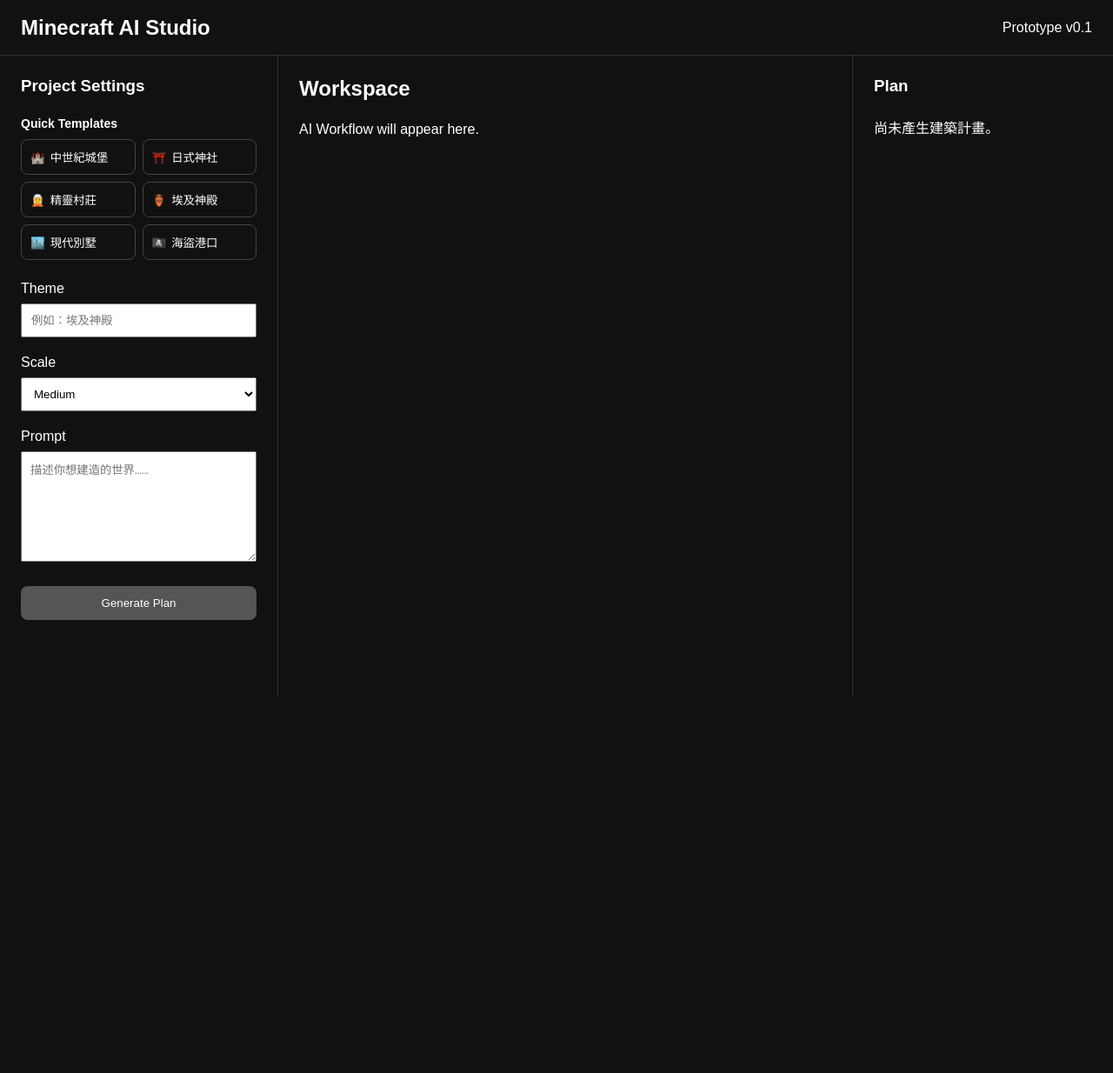
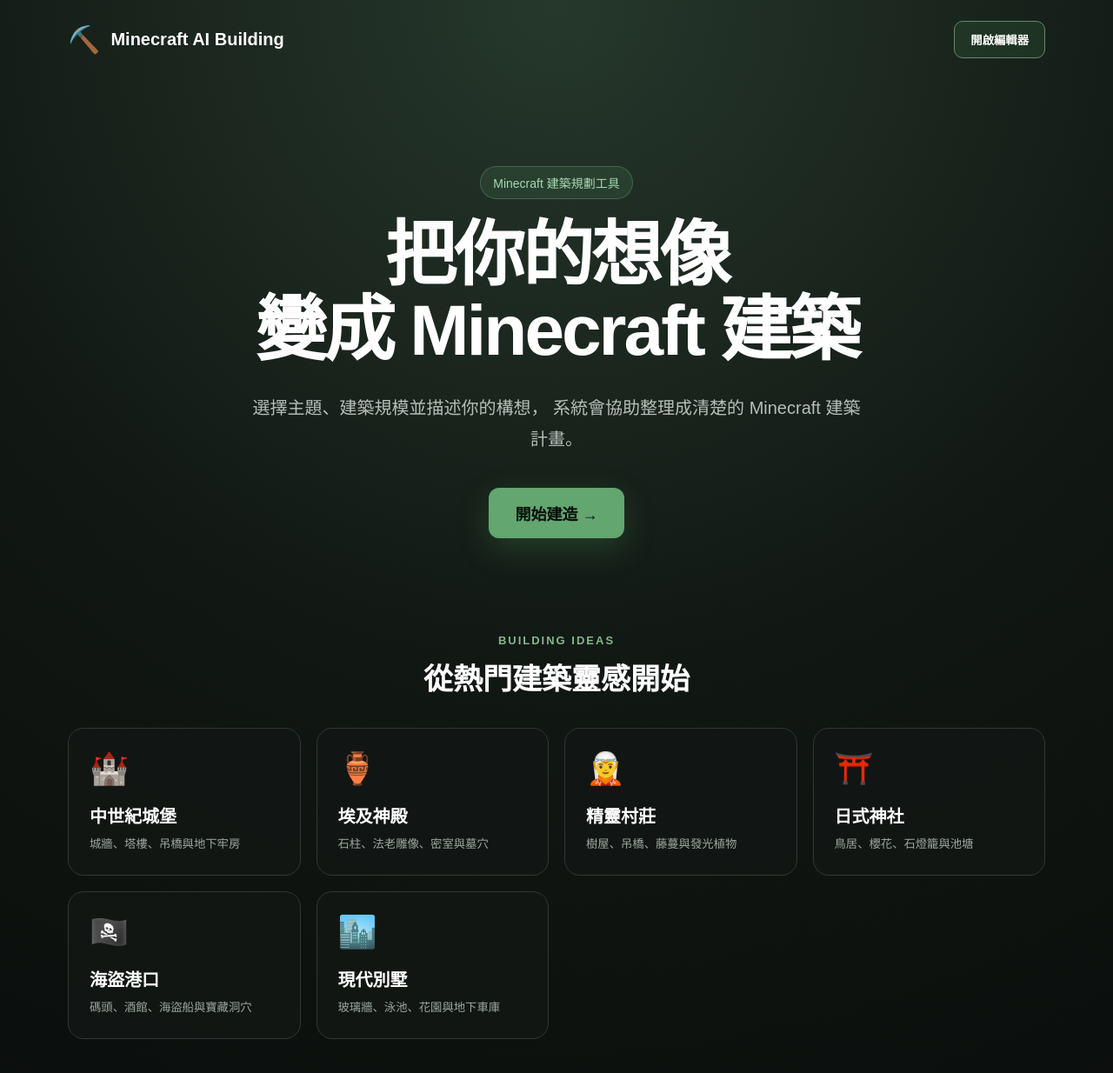
Before and after one commit to ishowtw168/MinecraftAI_Building, a Next.js app in the folder apps/web/: page / in a window 1280 px wide. Shown: the top 1234 px of the page at 87% size. Before the commit the page ends 800 px from the top, so only its background shows below. Built offline with nearby package versions, Linux system fonts and the light colour scheme.

Commit message:
feat: add landing page

```diff
--- a/apps/web/app/page.tsx
+++ b/apps/web/app/page.tsx
@@ -7,7 +7,41 @@
 import PlanPanel from "@/components/PlanPanel";
 import type { ProjectData } from "@/types/project";
 
+const templates = [
+  {
+    icon: "🏰",
+    name: "中世紀城堡",
+    description: "城牆、塔樓、吊橋與地下牢房",
+  },
+  {
+    icon: "🏺",
+    name: "埃及神殿",
+    description: "石柱、法老雕像、密室與墓穴",
+  },
+  {
+    icon: "🧝",
+    name: "精靈村莊",
+    description: "樹屋、吊橋、藤蔓與發光植物",
+  },
+  {
+    icon: "⛩️",
+    name: "日式神社",
+    description: "鳥居、櫻花、石燈籠與池塘",
+  },
+  {
+    icon: "🏴‍☠️",
+    name: "海盜港口",
+    description: "碼頭、酒館、海盜船與寶藏洞穴",
+  },
+  {
+    icon: "🏙️",
+    name: "現代別墅",
+    description: "玻璃牆、泳池、花園與地下車庫",
+  },
+];
+
 export default function HomePage() {
+  const [isEditorOpen, setIsEditorOpen] = useState(false);
   const [project, setProject] = useState<ProjectData | null>(null);
 
   async function handleGenerate(data: ProjectData) {
@@ -21,17 +55,17 @@
 
     const result = await response.json();
 
-  console.log(result);
-
     setProject(result.received);
   }
 
+  if (isEditorOpen) {
     return (
       <div
         style={{
           minHeight: "100vh",
           display: "flex",
           flexDirection: "column",
+          background: "#0d0f0e",
         }}
       >
         <Header />
@@ -40,6 +74,7 @@
           style={{
             flex: 1,
             display: "flex",
+            minHeight: 0,
           }}
         >
           <Sidebar onGenerate={handleGenerate} />
@@ -49,3 +84,264 @@
       </div>
     );
   }
+
+  return (
+    <main
+      style={{
+        minHeight: "100vh",
+        background:
+          "radial-gradient(circle at top, #26382c 0%, #111713 45%, #080a09 100%)",
+        color: "white",
+      }}
+    >
+      <nav
+        style={{
+          maxWidth: 1180,
+          margin: "0 auto",
+          padding: "24px 28px",
+          display: "flex",
+          alignItems: "center",
+          justifyContent: "space-between",
+        }}
+      >
+        <div
+          style={{
+            display: "flex",
+            alignItems: "center",
+            gap: 12,
+            fontWeight: 800,
+            fontSize: 20,
+          }}
+        >
+          <span style={{ fontSize: 30 }}>⛏️</span>
+          Minecraft AI Building
+        </div>
+
+        <button
+          type="button"
+          onClick={() => setIsEditorOpen(true)}
+          style={{
+            padding: "11px 18px",
+            border: "1px solid #5e8d68",
+            borderRadius: 10,
+            background: "rgba(55, 105, 66, 0.25)",
+            color: "white",
+            fontWeight: 700,
+            cursor: "pointer",
+          }}
+        >
+          開啟編輯器
+        </button>
+      </nav>
+
+      <section
+        style={{
+          maxWidth: 1000,
+          margin: "0 auto",
+          padding: "100px 28px 80px",
+          textAlign: "center",
+        }}
+      >
+        <div
+          style={{
+            display: "inline-block",
+            marginBottom: 22,
+            padding: "8px 14px",
+            borderRadius: 999,
+            background: "rgba(89, 148, 101, 0.16)",
+            border: "1px solid rgba(116, 177, 127, 0.35)",
+            color: "#a9d8b1",
+            fontSize: 14,
+          }}
+        >
+          Minecraft 建築規劃工具
+        </div>
+
+        <h1
+          style={{
+            margin: 0,
+            fontSize: "clamp(44px, 8vw, 82px)",
+            lineHeight: 1.05,
+            letterSpacing: -3,
+          }}
+        >
+          把你的想像
+          <br />
+          變成 Minecraft 建築
+        </h1>
+
+        <p
+          style={{
+            maxWidth: 700,
+            margin: "28px auto 0",
+            color: "#b7beb9",
+            fontSize: 20,
+            lineHeight: 1.8,
+          }}
+        >
+          選擇主題、建築規模並描述你的構想，
+          系統會協助整理成清楚的 Minecraft 建築計畫。
+        </p>
+
+        <button
+          type="button"
+          onClick={() => setIsEditorOpen(true)}
+          style={{
+            marginTop: 38,
+            padding: "16px 30px",
+            border: "none",
+            borderRadius: 12,
+            background: "#63a66f",
+            color: "#081009",
+            fontSize: 18,
+            fontWeight: 800,
+            cursor: "pointer",
+            boxShadow: "0 12px 35px rgba(71, 139, 84, 0.3)",
+          }}
+        >
+          開始建造 →
+        </button>
+      </section>
+
+      <section
+        style={{
+          maxWidth: 1180,
+          margin: "0 auto",
+          padding: "30px 28px 100px",
+        }}
+      >
+        <div style={{ textAlign: "center", marginBottom: 34 }}>
+          <p
+            style={{
+              margin: 0,
+              color: "#83b88d",
+              fontWeight: 700,
+              letterSpacing: 2,
+              fontSize: 13,
+            }}
+          >
+            BUILDING IDEAS
+          </p>
+
+          <h2
+            style={{
+              margin: "10px 0 0",
+              fontSize: 34,
+            }}
+          >
+            從熱門建築靈感開始
+          </h2>
+        </div>
+
+        <div
+          style={{
+            display: "grid",
+            gridTemplateColumns: "repeat(auto-fit, minmax(240px, 1fr))",
+            gap: 18,
+          }}
+        >
+          {templates.map((template) => (
+            <button
+              key={template.name}
+              type="button"
+              onClick={() => setIsEditorOpen(true)}
+              style={{
+                minHeight: 170,
+                padding: 24,
+                textAlign: "left",
+                border: "1px solid #303a33",
+                borderRadius: 18,
+                background: "rgba(18, 23, 20, 0.85)",
+                color: "white",
+                cursor: "pointer",
+              }}
+            >
+              <div style={{ fontSize: 36 }}>{template.icon}</div>
+
+              <h3
+                style={{
+                  margin: "18px 0 8px",
+                  fontSize: 20,
+                }}
+              >
+                {template.name}
+              </h3>
+
+              <p
+                style={{
+                  margin: 0,
+                  color: "#9da7a0",
+                  lineHeight: 1.6,
+                }}
+              >
+                {template.description}
+              </p>
+            </button>
+          ))}
+        </div>
+      </section>
+
+      <section
+        style={{
+          borderTop: "1px solid #252c27",
+          borderBottom: "1px solid #252c27",
+          background: "rgba(10, 13, 11, 0.75)",
+        }}
+      >
+        <div
+          style={{
+            maxWidth: 1100,
+            margin: "0 auto",
+            padding: "70px 28px",
+            display: "grid",
+            gridTemplateColumns: "repeat(auto-fit, minmax(220px, 1fr))",
+            gap: 24,
+          }}
+        >
+          {[
+            {
+              icon: "💡",
+              title: "輸入建築構想",
+              text: "描述主題、場景、設施與希望呈現的氣氛。",
+            },
+            {
+              icon: "📐",
+              title: "設定規模",
+              text: "選擇小型、中型或大型建築計畫。",
+            },
+            {
+              icon: "🧱",
+              title: "取得建築規劃",
+              text: "整理你的需求，逐步建立 Minecraft 建築方案。",
+            },
+          ].map((feature) => (
+            <div key={feature.title}>
+              <div style={{ fontSize: 32 }}>{feature.icon}</div>
+              <h3 style={{ marginBottom: 8 }}>{feature.title}</h3>
+              <p
+                style={{
+                  margin: 0,
+                  color: "#9da7a0",
+                  lineHeight: 1.7,
+                }}
+              >
+                {feature.text}
+              </p>
+            </div>
+          ))}
+        </div>
+      </section>
+
+      <footer
+        style={{
+          padding: "30px 24px",
+          textAlign: "center",
+          color: "#747e77",
+          fontSize: 14,
+        }}
+      >
+        Minecraft AI Building Studio
+      </footer>
+    </main>
+  );
+}
```
Lines whose indentation alone changed are shown as unchanged.
